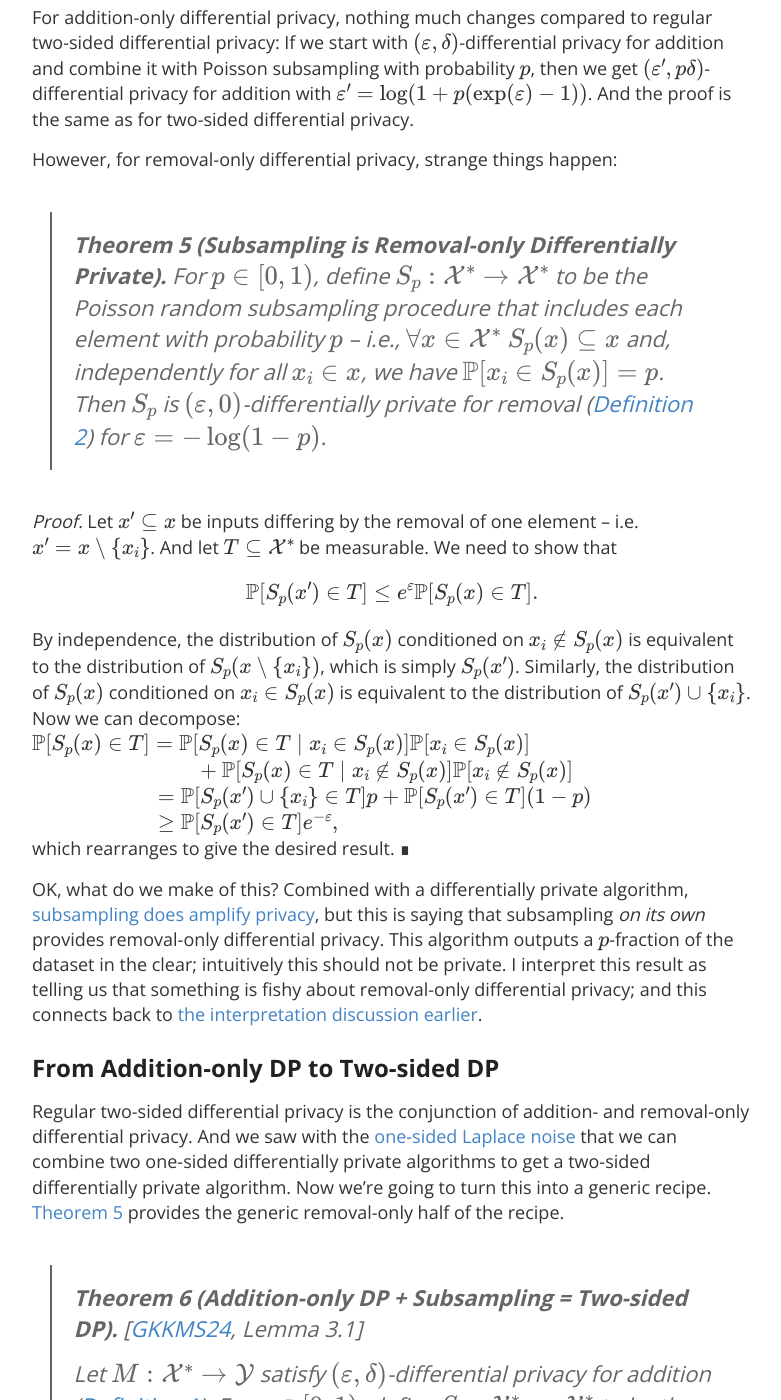
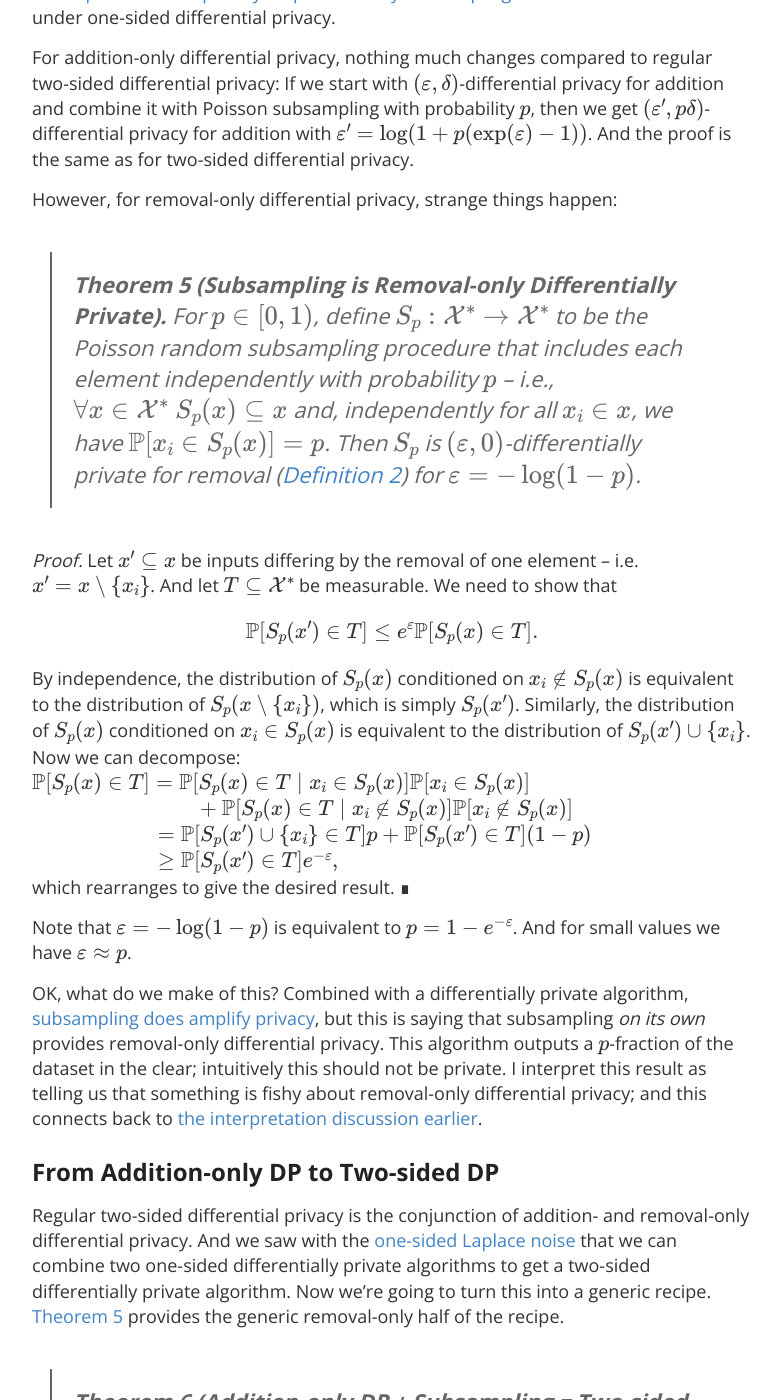
Before and after one commit to differentialprivacy/differentialprivacy, a Jekyll site: the page built from _posts/2026-05-31-one-sided.md, in a window 1280 px wide and 1400 px high, scrolled down 4800 px. Shown: the whole window, without its empty margins (248-1029 px from the left). Built offline with Jekyll 4.4.1, drawn with Linux system fonts in a browser that asks for light colours; comment, search, counter and statistics services are not loaded; some of the changed text lies outside the part shown.

Commit message:
creating post on one-sided dp

```diff
--- a/_posts/2026-05-31-one-sided.md
+++ b/_posts/2026-05-31-one-sided.md
@@ -123,7 +124,7 @@ If we start with \\\(\(\\varepsilon,\\delta\)\\\)-differential privacy for addit
 However, for removal-only differential privacy, strange things happen:
 
 > **Theorem 5 (Subsampling is Removal-only Differentially Private).** <a id="thm:subsamp-osdp" />
-> For \\\(p \\in \[0,1\)\\\), define \\\(S\_p : \\mathcal{X}^\* \\to \\mathcal{X}^\*\\\) to be the Poisson random subsampling procedure that includes each element with probability \\\(p\\\) -- i.e., \\\(\\forall x \\in \\mathcal{X}^\* ~ S\_p\(x\) \\subseteq x\\\) and, independently for all \\\(x\_i \\in x\\\), we have \\\(\\mathbb{P}\[x\_i \\in S\_p(x)\]=p\\\).
+> For \\\(p \\in \[0,1\)\\\), define \\\(S\_p : \\mathcal{X}^\* \\to \\mathcal{X}^\*\\\) to be the Poisson random subsampling procedure that includes each element independently with probability \\\(p\\\) -- i.e., \\\(\\forall x \\in \\mathcal{X}^\* ~ S\_p\(x\) \\subseteq x\\\) and, independently for all \\\(x\_i \\in x\\\), we have \\\(\\mathbb{P}\[x\_i \\in S\_p(x)\]=p\\\).
 > Then \\\(S\_p\\\) is \\\(\(\\varepsilon,0\)\\\)-differentially private for removal \([Definition 2](#def:remove)\) for \\\(\\varepsilon=-\\log\(1-p\)\\\).
 
 _Proof._
@@ -139,6 +140,8 @@ Now we can decompose: <br/>
 \\\( ~ ~ ~ ~ ~ ~ ~ ~ ~ ~ ~ ~ ~ ~ ~ ~ ~ ~ ~ ~ ~ ~ \\ge \\mathbb{P}\[S\_p\(x'\) \\in T\] e^\{-\\varepsilon\},\\\) <br/>
 which rearranges to give the desired result.
 &#8718;
+
+Note that \\\(\\varepsilon=-\\log\(1-p\)\\\) is equivalent to \\\(p = 1 - e^\{-\\varepsilon\}\\\). And for small values we have \\\(\\varepsilon \\approx p\\\).
 
 OK, what do we make of this?
 Combined with a differentially private algorithm, [subsampling does amplify privacy](/subsampling/), but this is saying that subsampling _on its own_ provides removal-only differential privacy.
```
Also changed, not shown: other parts of _posts/2026-05-31-one-sided.md (+2 -1 lines).
